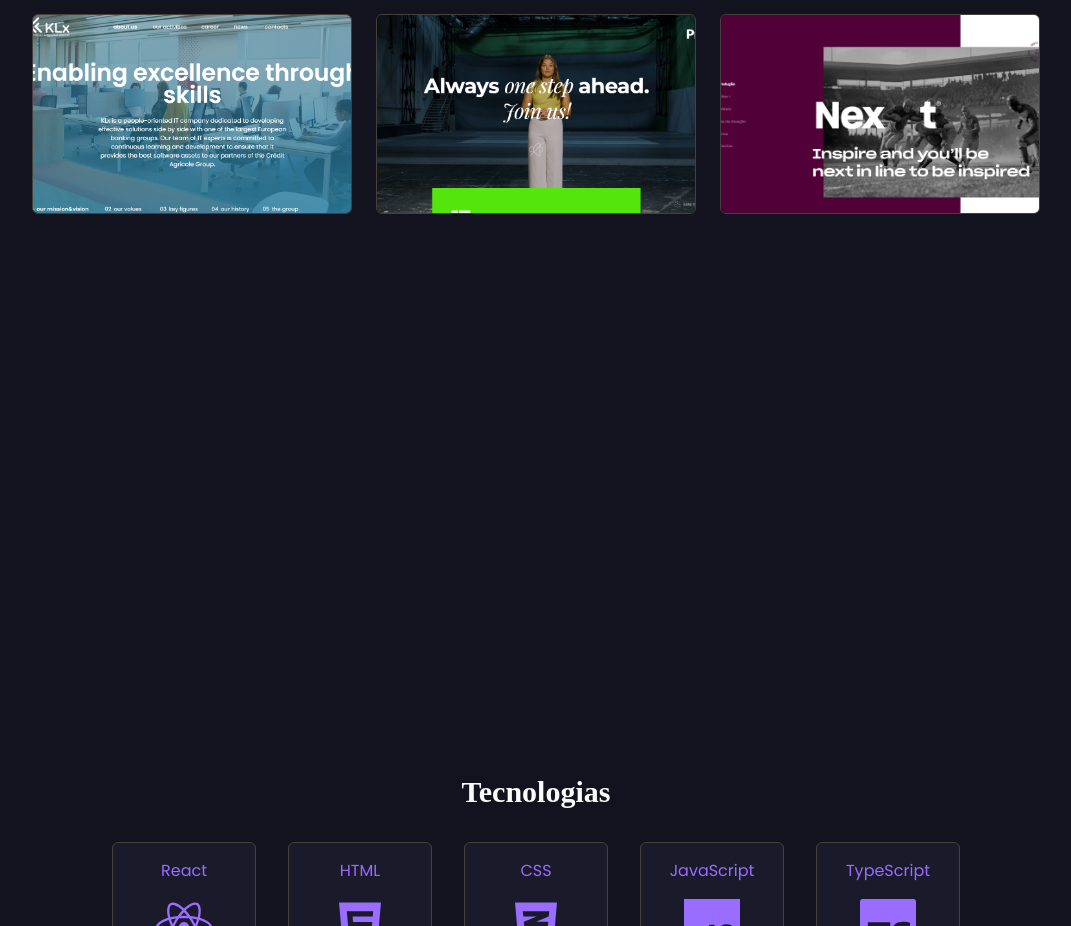
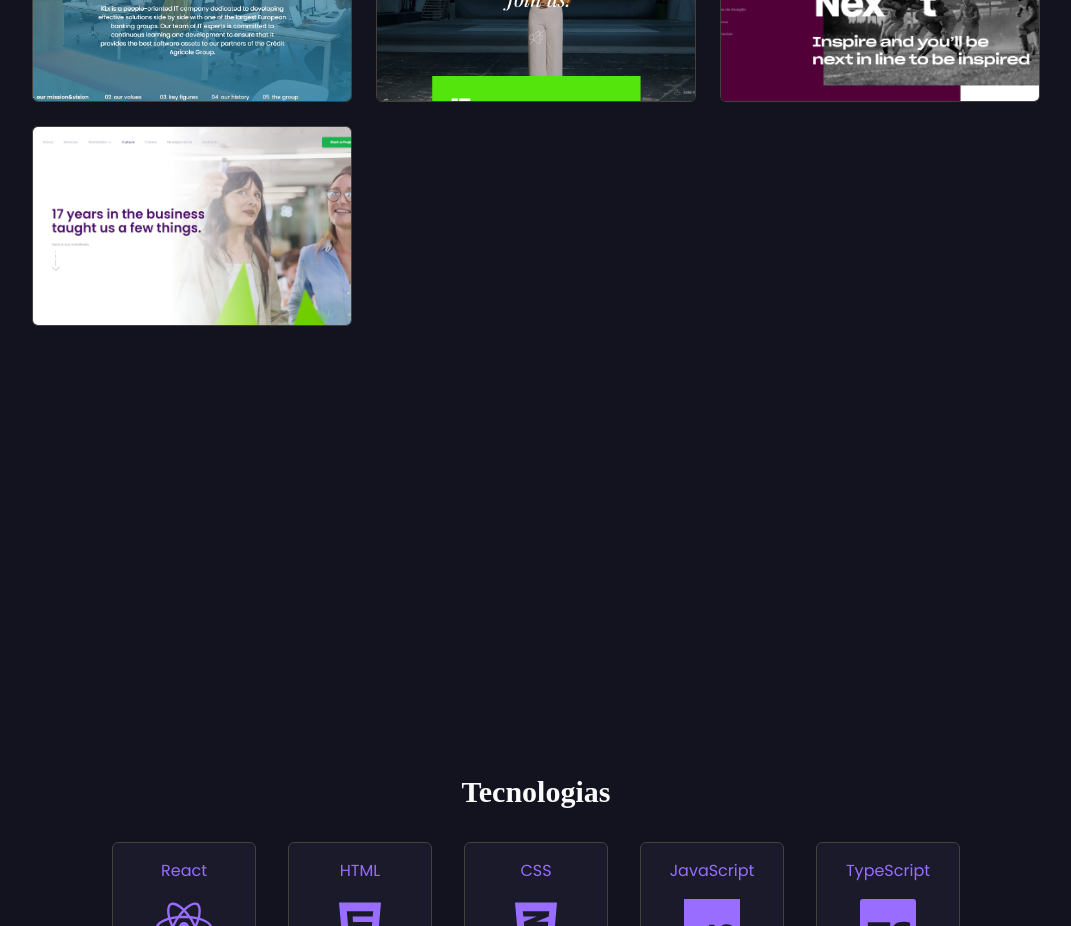
Before and after one commit to devbls/portfolio, a React (Vite) app: page / in a window 1280 px wide. Shown: the part 2000-2926 px from the top of the page, without its empty margins (104-1175 px from the left). Built offline with nearby package versions, Linux system fonts and the light colour scheme.

Commit message:
Add Nearshore project

```diff
--- a/src/components/Projects.tsx
+++ b/src/components/Projects.tsx
@@ -19,6 +19,12 @@ const PROJECTS = [
     name: "NEXT Engineering Website",
     thumb: "next.png",
     alt: "Next Engineering Project thumb",
+  },
+  {
+    link: "https://www.primenearshore.com",
+    name: "Prime Nearshore Website",
+    thumb: "nearshore.png",
+    alt: "Prime Nearshore Project thumb",
   },
 ];
 
```
Also changed, not shown: public/thumbs/nearshore.png (added).
